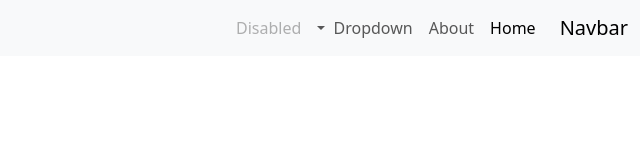
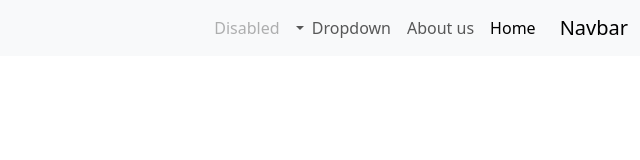
Before and after one commit to AB000001/test_repo, a plain HTML site: page index.html in a window 1280 px wide. Shown: the full height of the page, 640-1280 px from the left. Drawn offline with nearby package versions, Linux system fonts and the light colour scheme.

Commit message:
About to About us

```diff
--- a/index.html
+++ b/index.html
@@ -23,7 +23,7 @@
               <a class="nav-link active" aria-current="page" href="#">Home</a>
             </li>
             <li class="nav-item">
-              <a class="nav-link" href="#">About</a>
+              <a class="nav-link" href="#">About us</a>
             </li>
             <li class="nav-item dropdown">
               <a class="nav-link dropdown-toggle" href="#" role="button" data-bs-toggle="dropdown" aria-expanded="false">
```
